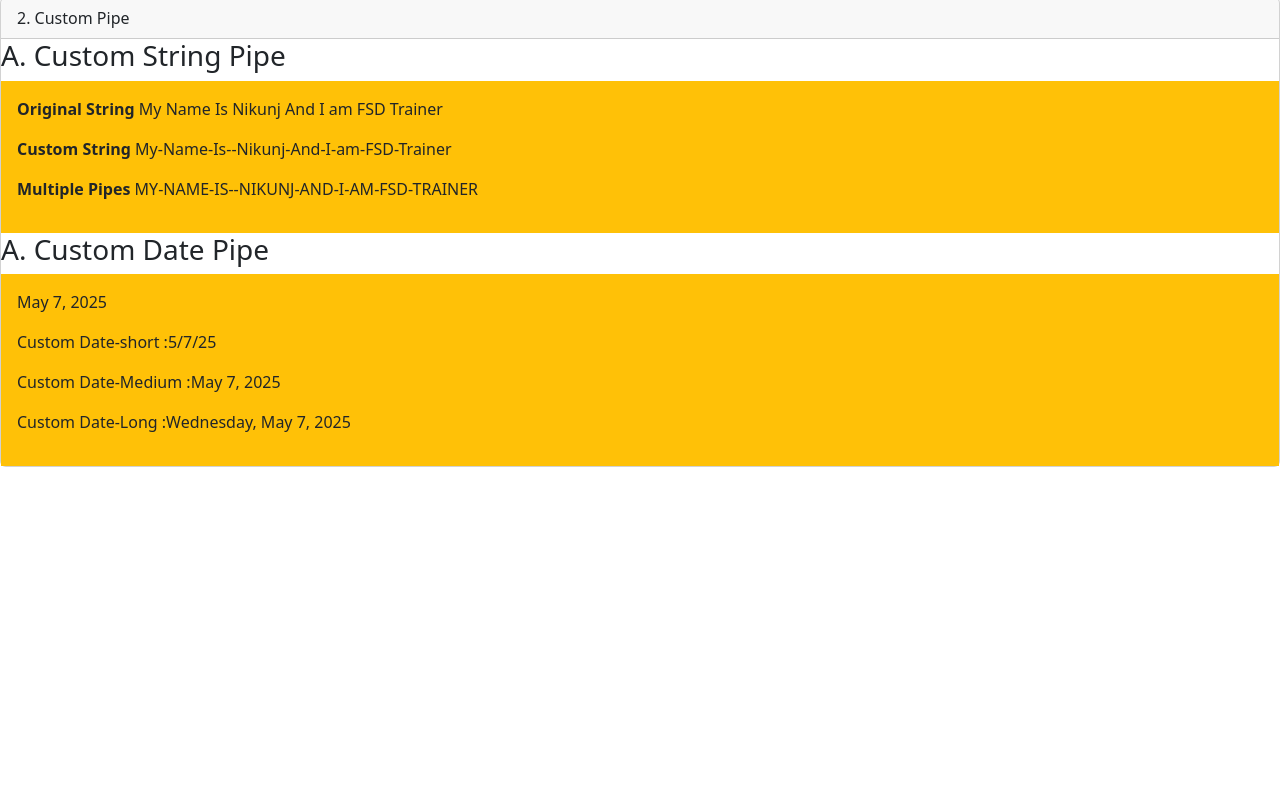
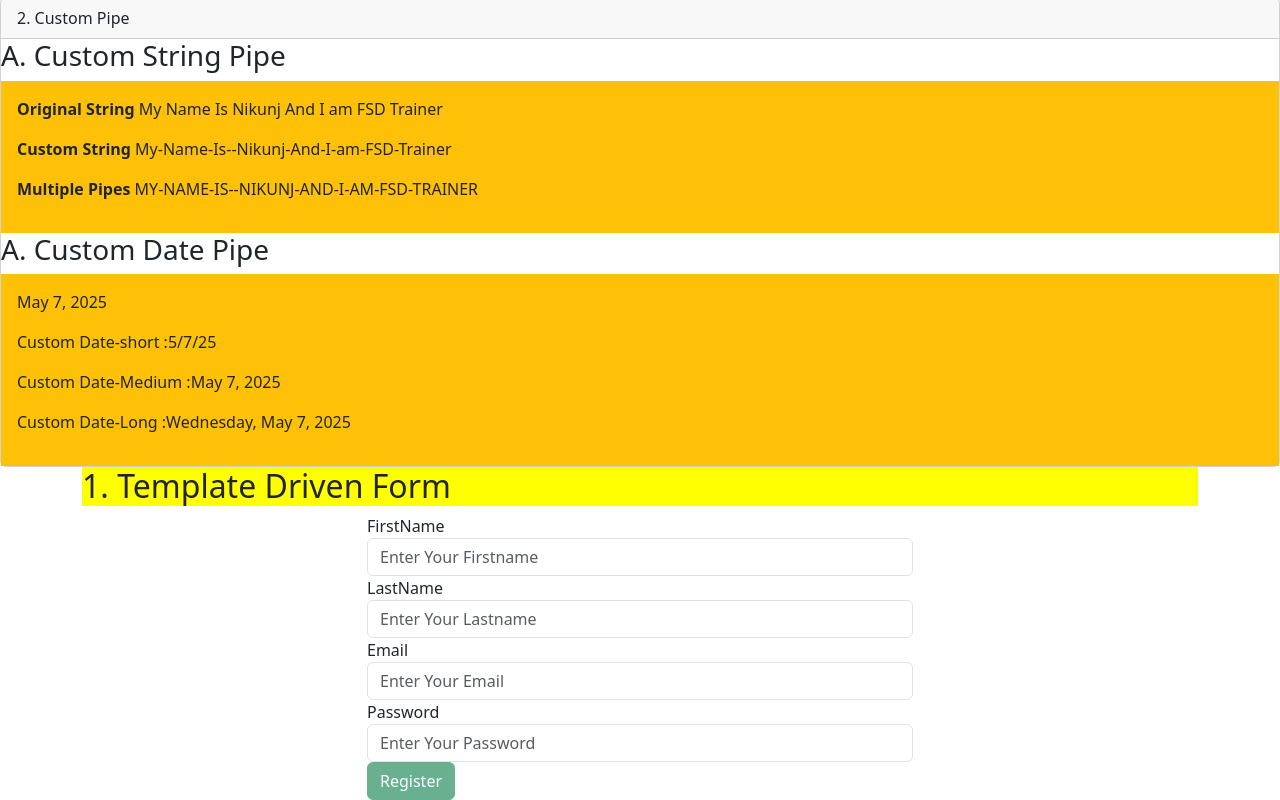
Before and after one commit to Nikunj-Java/Southafrica_SARB_2025, an Angular app in the folder Day-3/Angular-App/: page / in a window 1280 px wide. Shown: the part 1672-2472 px from the top of the page. Before the commit the page ends 2139 px from the top, so only its background shows below. Built offline with nearby package versions, Linux system fonts and the light colour scheme.

Commit message:
Todo-List,Pipes,Custom Pipes,Custom dates,TemplateDriven Form

```diff
--- a/Day-3/Angular-App/src/app/CustomDatePipe.ts
+++ b/Day-3/Angular-App/src/app/CustomDatePipe.ts
@@ -6,7 +6,6 @@ import { Pipe, PipeTransform } from '@angular/core';
 export class CustomDatePipe implements PipeTransform {
 
   transform(value: Date | string | number, format: 'short' | 'medium' | 'long' = 'medium'): string {
-
 
     const date = new Date(value);
 
--- a/Day-3/Angular-App/src/app/app.component.html
+++ b/Day-3/Angular-App/src/app/app.component.html
@@ -2,3 +2,4 @@
   <h1>My Angular Application</h1>
 </div>
 <app-pipes></app-pipes>
+<app-tform></app-tform>
--- a/Day-3/Angular-App/src/app/app.module.ts
+++ b/Day-3/Angular-App/src/app/app.module.ts
@@ -6,15 +6,18 @@ import { AppComponent } from './app.component';
 import { PipesComponent } from './pipes/pipes.component';
 import { customPipes } from './CustomePipe';
 import { CustomDatePipe } from './CustomDatePipe';
+import { TformComponent } from './tform/tform.component';
+import { FormsModule } from '@angular/forms';
 
 @NgModule({
   declarations: [
     AppComponent,
     PipesComponent,
     customPipes, //<----define here
-    CustomDatePipe//
+    CustomDatePipe, TformComponent//
   ],
   imports: [
+    FormsModule,//<--- needed for  template Driven Form Approach
     BrowserModule,
     AppRoutingModule,
 
--- /dev/null
+++ b/Day-3/Angular-App/src/app/tform/tform.component.html
@@ -0,0 +1,63 @@
+<div class="container">
+    <h2 style="background-color: yellow;">1. Template Driven Form </h2>
+
+    <div class="row">
+        <form class="col-md-6 offset-3" (ngSubmit)="onSubmit()" name="form" #form=ngForm novalidate>
+
+            <div class="form-group">
+                <label>FirstName</label>
+                <input type="text" name="fname" id="fname" placeholder="Enter Your Firstname" [(ngModel)]="fname"
+                    required class="form-control" #firstname="ngModel" />
+
+                    <!--Here we can do Error Handling-->
+                    <div *ngIf="!firstname?.valid && (firstname?.dirty || firstname?.touched)" class="error text-danger">
+                        Invalid FirstName
+                    </div>
+            </div>
+            <div class="form-group">
+                <label>LastName</label>
+                <input type="text" name="lname" id="lname" placeholder="Enter Your Lastname" [(ngModel)]="lname"
+                    required class="form-control" #lastname="ngModel" />
+
+                    <!--Here we can do Error Handling-->
+                    <div *ngIf="!lastname?.valid && (lastname?.dirty || lastname?.touched)" class="error text-danger">
+                        Invalid LastName
+                    </div>
+            </div>
+
+            <div class="form-group">
+                <label>Email</label>
+                <input type="email" name="email" id="email" placeholder="Enter Your Email" [(ngModel)]="email"
+                    required class="form-control" #emailId="ngModel" />
+
+                    <!--Here we can do Error Handling-->
+                    <div *ngIf="!emailId?.valid && (emailId?.dirty || emailId?.touched)" class="error text-danger">
+                        <div *ngIf="emailId.errors?.['required']">
+                            Email Can't be Empty
+                        </div>
+
+                    </div>
+            </div>
+
+            <div class="form-group">
+                <label>Password</label>
+                <input type="text" name="password" id="password" placeholder="Enter Your Password" [(ngModel)]="password"
+                    required class="form-control" #pass="ngModel" />
+
+
+                     <!--Here we can do Error Handling-->
+                     <div *ngIf="!pass?.valid && (pass?.dirty || pass?.touched)" class="error text-danger">
+                        <div *ngIf="pass.errors?.['required']">
+                            Password Can't be Empty
+                        </div>
+
+
+                    </div>
+            </div>
+
+            <div class="form-group">
+               <button type="submit" class="btn btn-success" [disabled]="!form.valid">Register</button>
+            </div>
+        </form>
+    </div>
+</div>
--- /dev/null
+++ b/Day-3/Angular-App/src/app/tform/tform.component.ts
@@ -0,0 +1,22 @@
+import { Component } from '@angular/core';
+
+@Component({
+  selector: 'app-tform',
+  templateUrl: './tform.component.html',
+  styleUrls: ['./tform.component.css']
+})
+export class TformComponent {
+
+  fname:string="";
+  lname:string="";
+  email:string="";
+  password:string="";
+
+  onSubmit(){
+    alert("FormSubmitted Successfully");
+    console.log(this.fname+" "+this.lname);
+    this.fname="",this.lname="";this.email="";this.password="";
+  }
+
+
+}
```
Also changed, not shown: Day-3/Angular-App/src/app/tform/tform.component.css (added), 1 other file (tests, documents, lock files or other folders).
